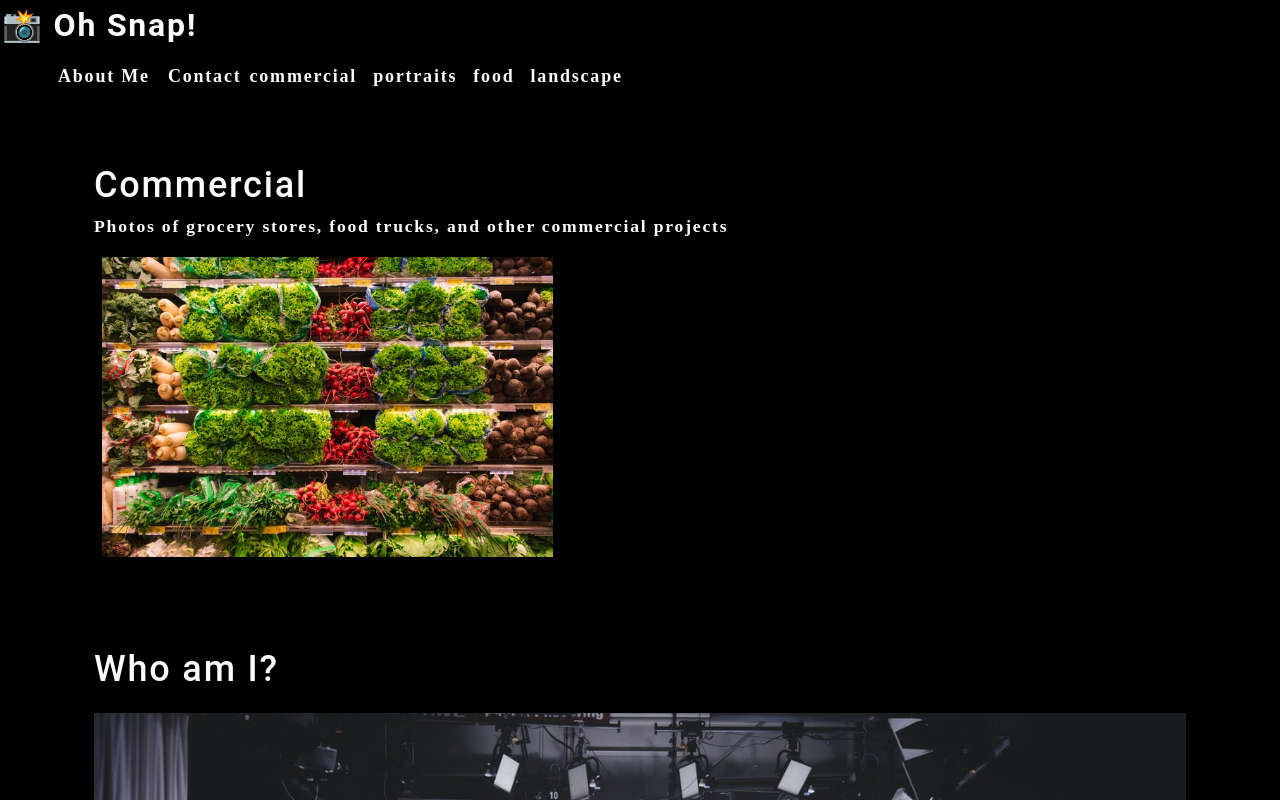
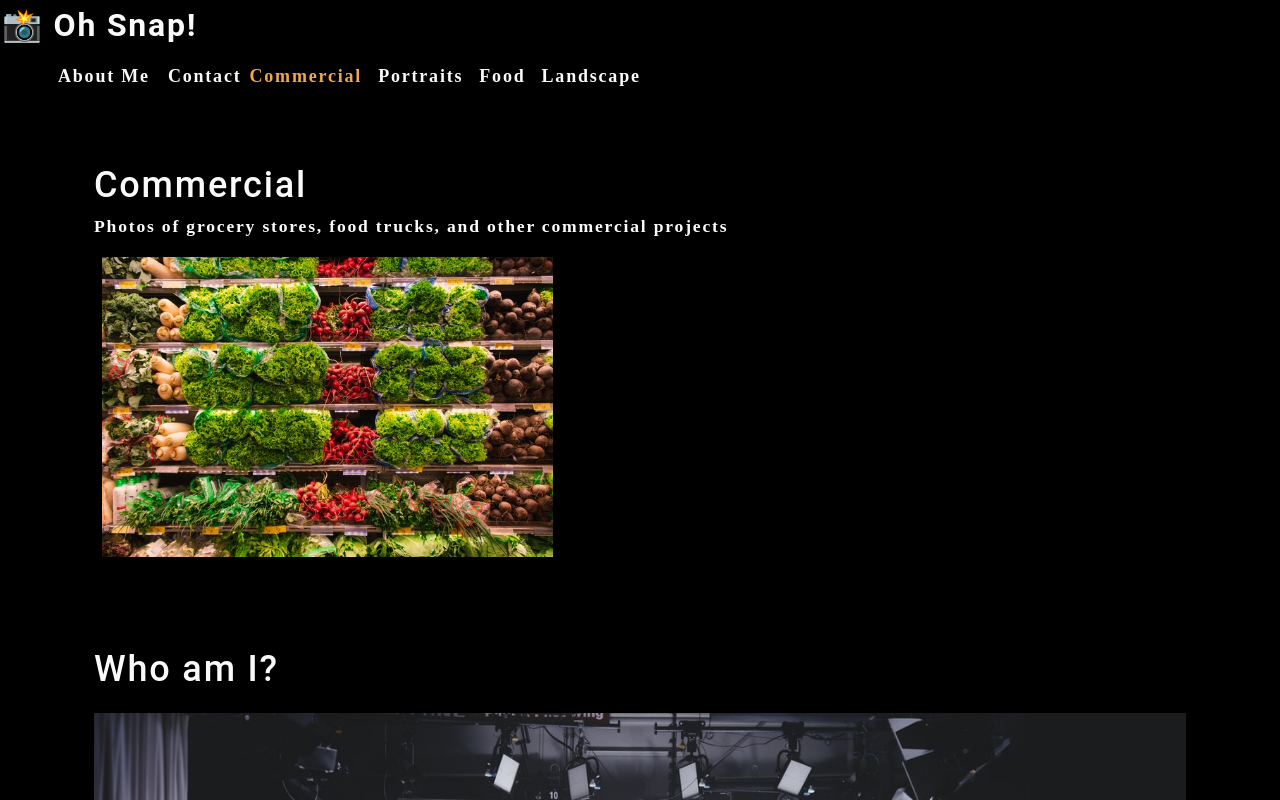
Before and after one commit to AllysonMcGrath/photo-port, a React (Create React App) app: page / in a window 1280 px wide. Shown: the top 800 px of the page. Built offline with nearby package versions, Linux system fonts and the light colour scheme.

Commit message:
add conditional rendering to nav component

```diff
--- a/src/App.js
+++ b/src/App.js
@@ -1,15 +1,30 @@
 import logo from './logo.svg';
 import './App.css';
-import React from 'react';
+import React, { useState } from 'react';
 import About from './components/About';
 import Nav from './components/Nav'
 import Gallery from './components/Gallery';
 
 function App() {
+    const [categories] = useState([
+      {
+        name: 'commercial',
+        description: 'Photos of grocery stores, food trucks, and other commercial projects',
+      },
+      { name: 'portraits', description: 'Portraits of people in my life' },
+      { name: 'food', description: 'Delicious delicacies' },
+      { name: 'landscape', description: 'Fields, farmhouses, waterfalls, and the beauty of nature' },
+    ]);
 
-  return (
+    const [currentCategory, setCurrentCategory] = useState(categories[0]);
+
+    return (
    <div>
-     <Nav></Nav>
+     <Nav
+      categories={categories}
+      setCurrentCategory={setCurrentCategory}
+      currentCategory={currentCategory}
+      ></Nav>
      <main>
        <Gallery></Gallery>
        <About></About>
--- a/src/components/Nav/index.js
+++ b/src/components/Nav/index.js
@@ -1,23 +1,19 @@
-import React from 'react';
+import React, { useEffect } from 'react';
+import { capitalizeFirstLetter } from '../../utils/helpers';
 
-function Nav() {
-    const categories = [
-        {
-            name: "commercial",
-            description:
-              "Photos of grocery stores, food trucks, and other commercial projects",
-          },
-          { name: "portraits", description: "Portraits of people in my life" },
-          { name: "food", description: "Delicious delicacies" },
-          {
-            name: "landscape",
-            description: "Fields, farmhouses, waterfalls, and the beauty of nature",
-          },
-    ];
+function Nav(props) {
+    const {
+        categories = [],
+        setCurrentCategory,
+        currentCategory,
+    } = props
 
-    function categorySelected(name) {
-        console.log(`${name} clicked`);
-    };
+    // function categorySelected(name) {
+    //     console.log(`${name} clicked`);
+    // };
+    useEffect(() => {
+        document.title = capitalizeFirstLetter(currentCategory.name);
+        }, [currentCategory]);
 
     return (
         <header>
@@ -37,9 +33,15 @@
                         <span>Contact</span>
                     </li>
                     {categories.map((category) => (
-                        <li className='mx-1' key ={category.name}>
-                            <span onClick={() => categorySelected(category.name)}>
-                                {category.name}
+                        <li className={`mx-1 ${
+                                currentCategory.name === category.name && 'navActive'
+                                }`} key={category.name}>
+                            <span
+                                onClick={() => {
+                                setCurrentCategory(category)
+                                }}
+                            >
+                                {capitalizeFirstLetter(category.name)}
                             </span>
                         </li>
                     ))}
```
